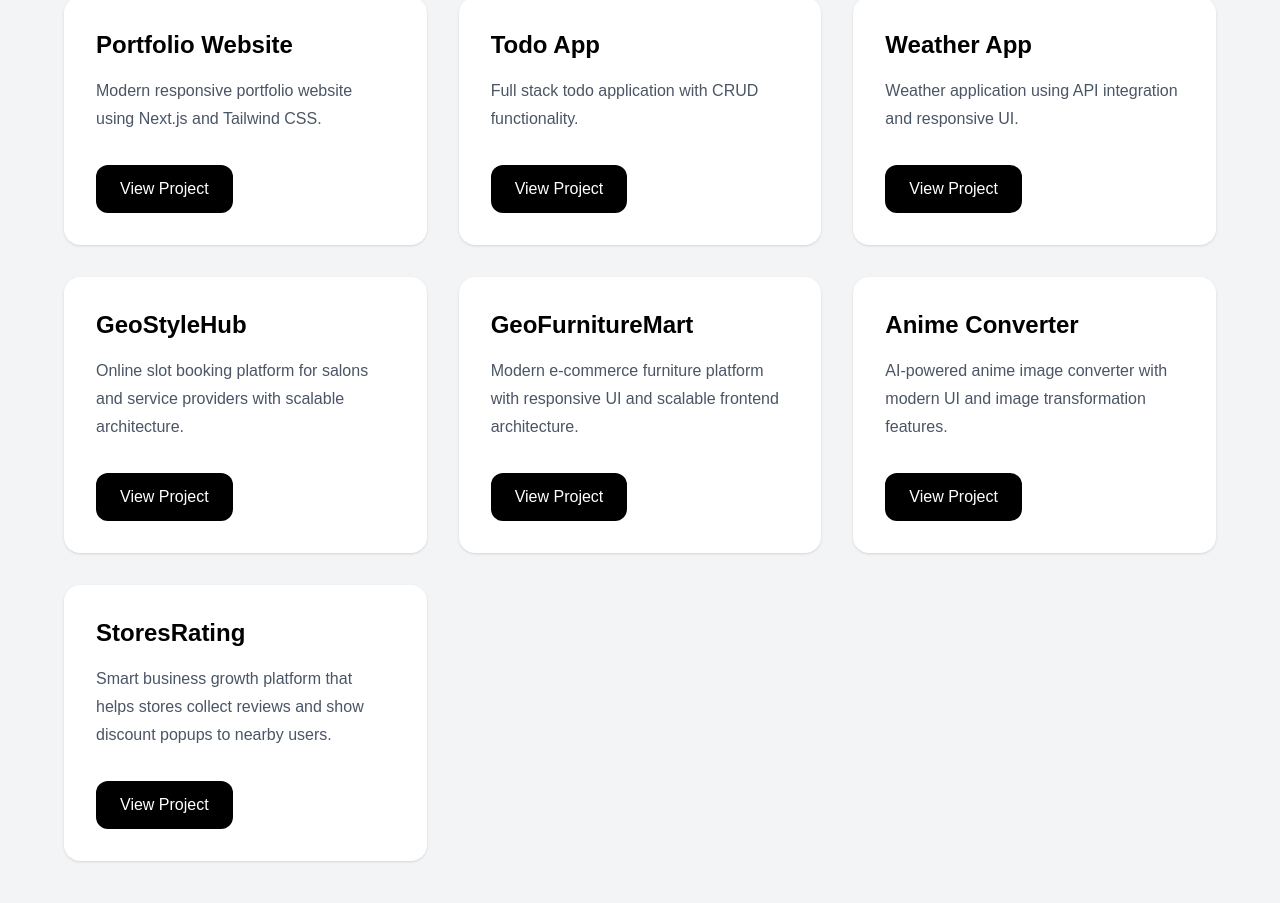
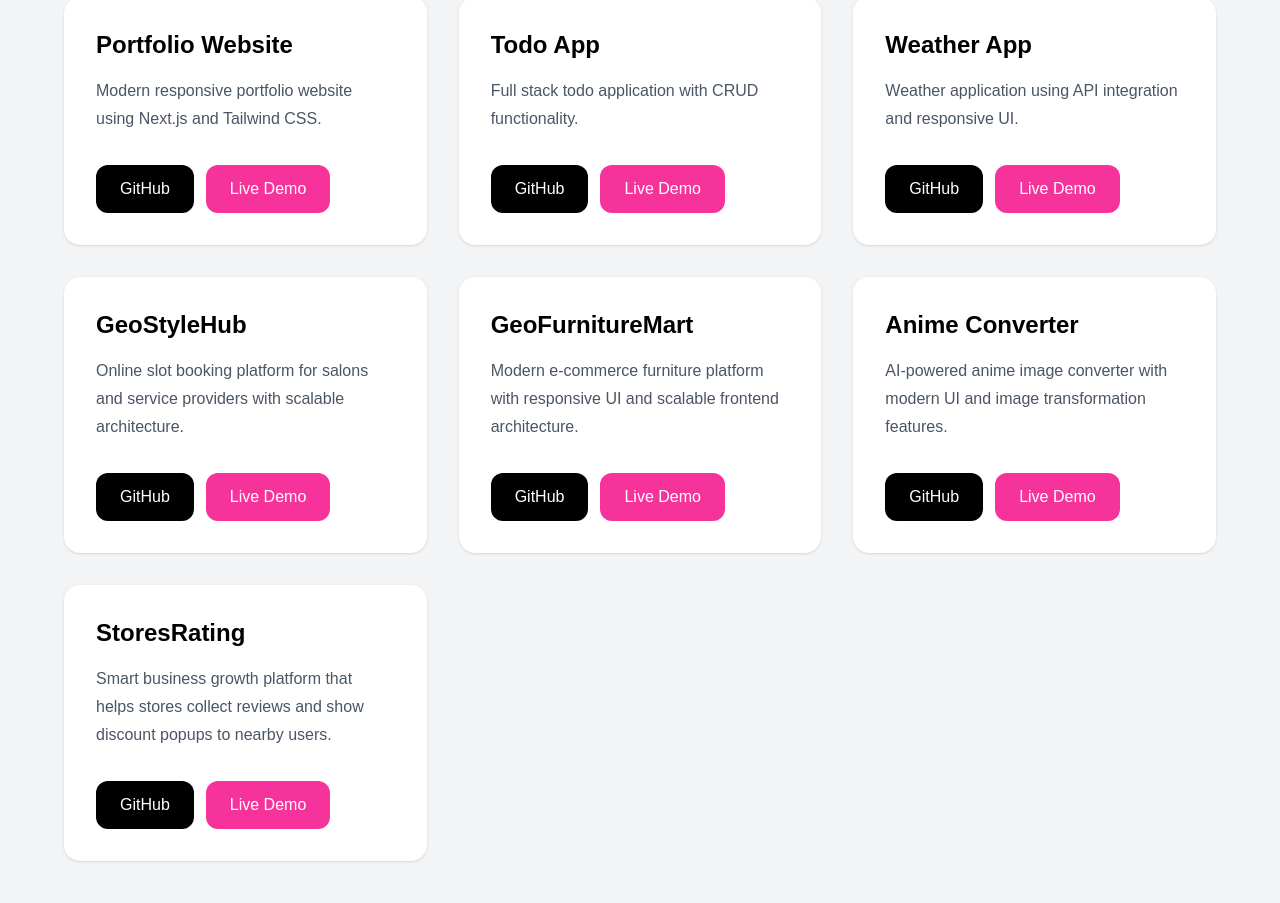
Before and after one commit to NAYAN-DAS-OFFICIAL/portfolio-website, a Next.js app: page / in a window 1280 px wide. Shown: the part 1907-2810 px from the top of the page. Built offline with nearby package versions, Linux system fonts and the light colour scheme.

Commit message:
Added live demo button

```diff
--- a/src/sections/Projects.tsx
+++ b/src/sections/Projects.tsx
@@ -4,6 +4,7 @@ const projects = [
     description:
       "Modern responsive portfolio website using Next.js and Tailwind CSS.",
     github: "https://github.com/NAYAN-DAS-OFFICIAL",
+    live: "https://portfolio-website-one-fawn-18.vercel.app",
   },
 
   {
@@ -11,13 +12,15 @@ const projects = [
     description:
       "Full stack todo application with CRUD functionality.",
     github: "https://github.com/NAYAN-DAS-OFFICIAL",
+    live: "#",
   },
 
   {
     title: "Weather App",
     description:
       "Weather application using API integration and responsive UI.",
-    github: "https://github.com/NAYAN-DAS-OFFICIAL",
+    github: "https://github.com/NAYAN-DAS-OFFICIAL/weather-app",
+    live: "https://weather-app-phi-one-91.vercel.app",
   },
 
   {
@@ -25,6 +28,7 @@ const projects = [
     description:
       "Online slot booking platform for salons and service providers with scalable architecture.",
     github: "https://github.com/NAYAN-DAS-OFFICIAL",
+    live: "#",
   },
 
   {
@@ -32,6 +36,7 @@ const projects = [
     description:
       "Modern e-commerce furniture platform with responsive UI and scalable frontend architecture.",
     github: "https://github.com/NAYAN-DAS-OFFICIAL",
+    live: "#",
   },
 
   {
@@ -39,6 +44,7 @@ const projects = [
     description:
       "AI-powered anime image converter with modern UI and image transformation features.",
     github: "https://github.com/NAYAN-DAS-OFFICIAL",
+    live: "#",
   },
 
   {
@@ -46,6 +52,7 @@ const projects = [
     description:
       "Smart business growth platform that helps stores collect reviews and show discount popups to nearby users.",
     github: "https://github.com/NAYAN-DAS-OFFICIAL",
+    live: "#",
   },
 ];
 
@@ -53,8 +60,8 @@ export default function Projects() {
   return (
     <section
       id="projects"
-        className="py-24 px-6 bg-gray-100">
-
+      className="py-24 px-6 bg-gray-100"
+    >
       <div className="max-w-6xl mx-auto">
 
         <h2 className="text-4xl font-bold text-center mb-14">
@@ -77,21 +84,34 @@ export default function Projects() {
                 {project.description}
               </p>
 
+              <div className="flex gap-3 mt-8">
+
                 <a
                   href={project.github}
                   target="_blank"
                   rel="noopener noreferrer"
-                className="inline-block mt-8 px-6 py-3 bg-black text-white rounded-xl hover:opacity-80 transition"
+                  className="inline-block px-6 py-3 bg-black text-white rounded-xl hover:opacity-80 transition"
                 >
-                View Project
+                  GitHub
                 </a>
+
+                <a
+                  href={project.live}
+                  target="_blank"
+                  rel="noopener noreferrer"
+                  className="inline-block px-6 py-3 bg-pink-500 text-white rounded-xl hover:bg-pink-700 transition"
+                >
+                  Live Demo
+                </a>
+
+              </div>
+
             </div>
           ))}
 
         </div>
 
       </div>
-
     </section>
   );
 }
```
Lines whose indentation alone changed are shown as unchanged.
